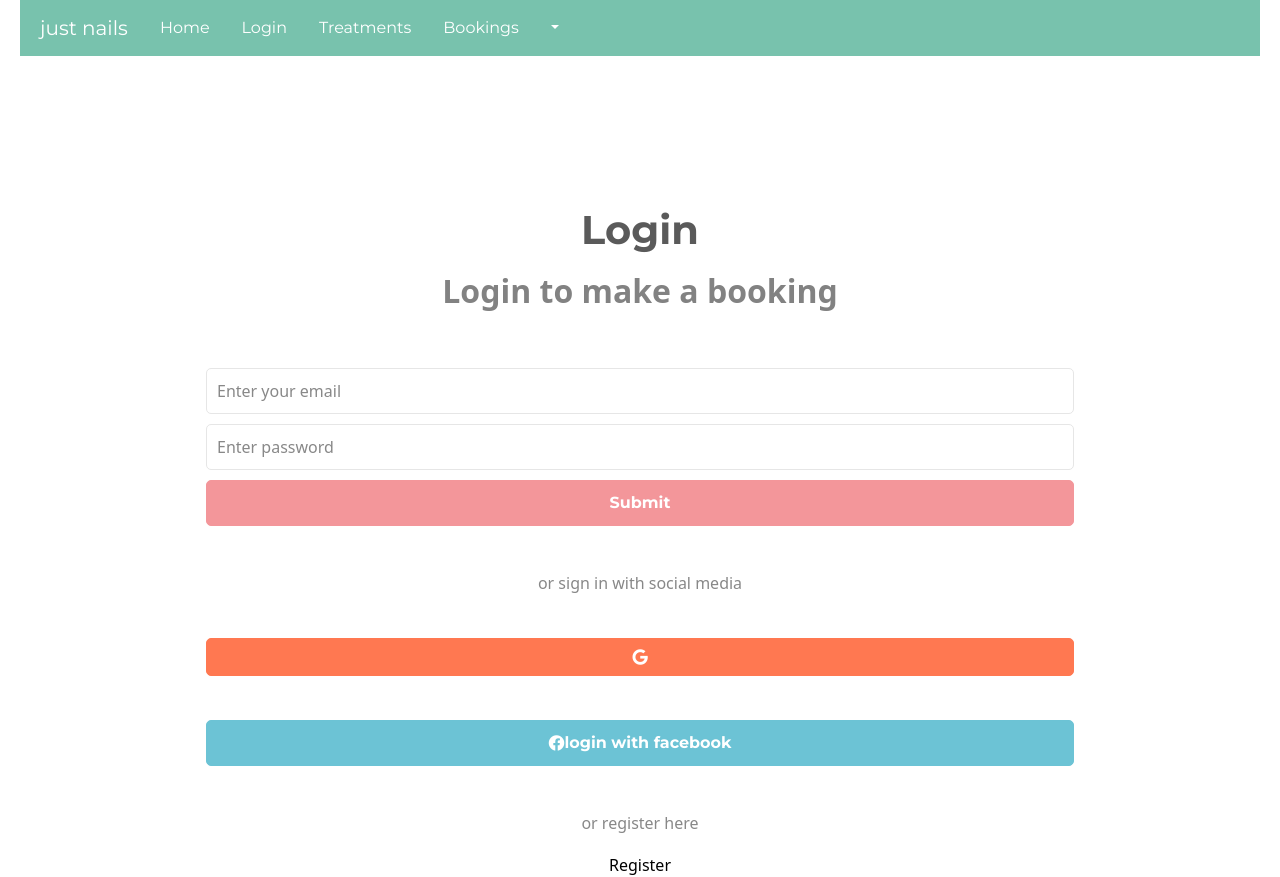
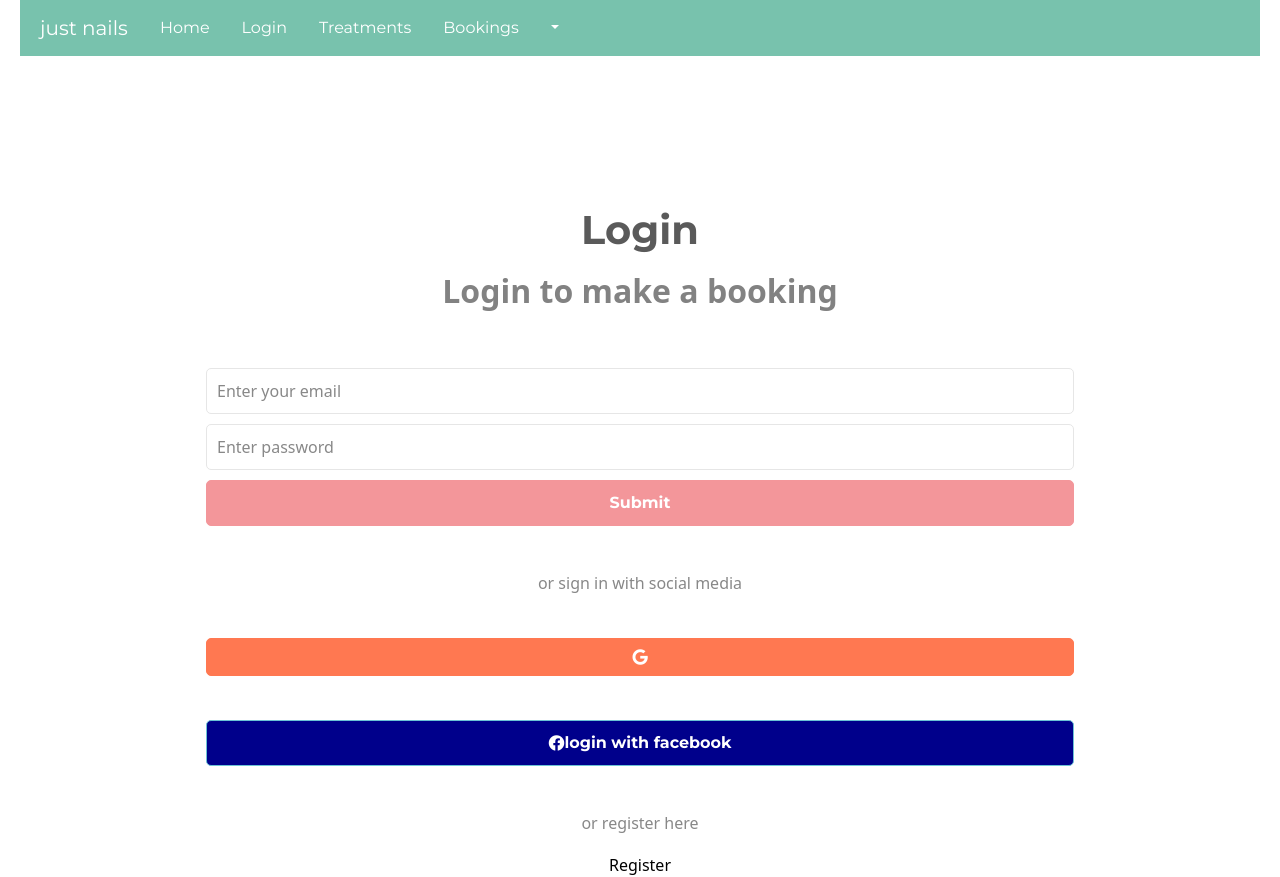
Before and after one commit to fiona123-git/just-nails-booking2, a React (Create React App) app in the folder frontend/: page /login in a window 1280 px wide. Built offline with nearby package versions, Linux system fonts and the light colour scheme.

Commit message:
added facebook buttor

```diff
--- a/frontend/src/index.css
+++ b/frontend/src/index.css
@@ -229,8 +229,7 @@ h1 {
   z-index: 5000;
   display: flex;
   justify-content: center;
-  align-items: center;
-}
+  align-items: center;}
 
 .googleBTN {
   padding: 15px;
@@ -250,7 +249,9 @@ h1 {
 
 }
 
-
+.facebookBtn{
+background-color: darkblue;
+}
 
 @keyframes spin {
   0% {
--- a/frontend/src/screens/Login.js
+++ b/frontend/src/screens/Login.js
@@ -90,7 +90,7 @@ function Login() {
         <button  className="btn btn-danger btn-lg btn-block"  >
                     < i className="fab fa-google pr-2"></i> </button>
       <br />
-      <button  className="btn btn-info btn-lg btn-block">
+      <button  className="facebookBtn btn btn-info btn-lg btn-block">
        <i className="fab fa-facebook pr-2"></i> login with facebook
       </button>
       <br/>
```
Also changed, not shown: 1 other file (tests, documents, lock files or other folders).
